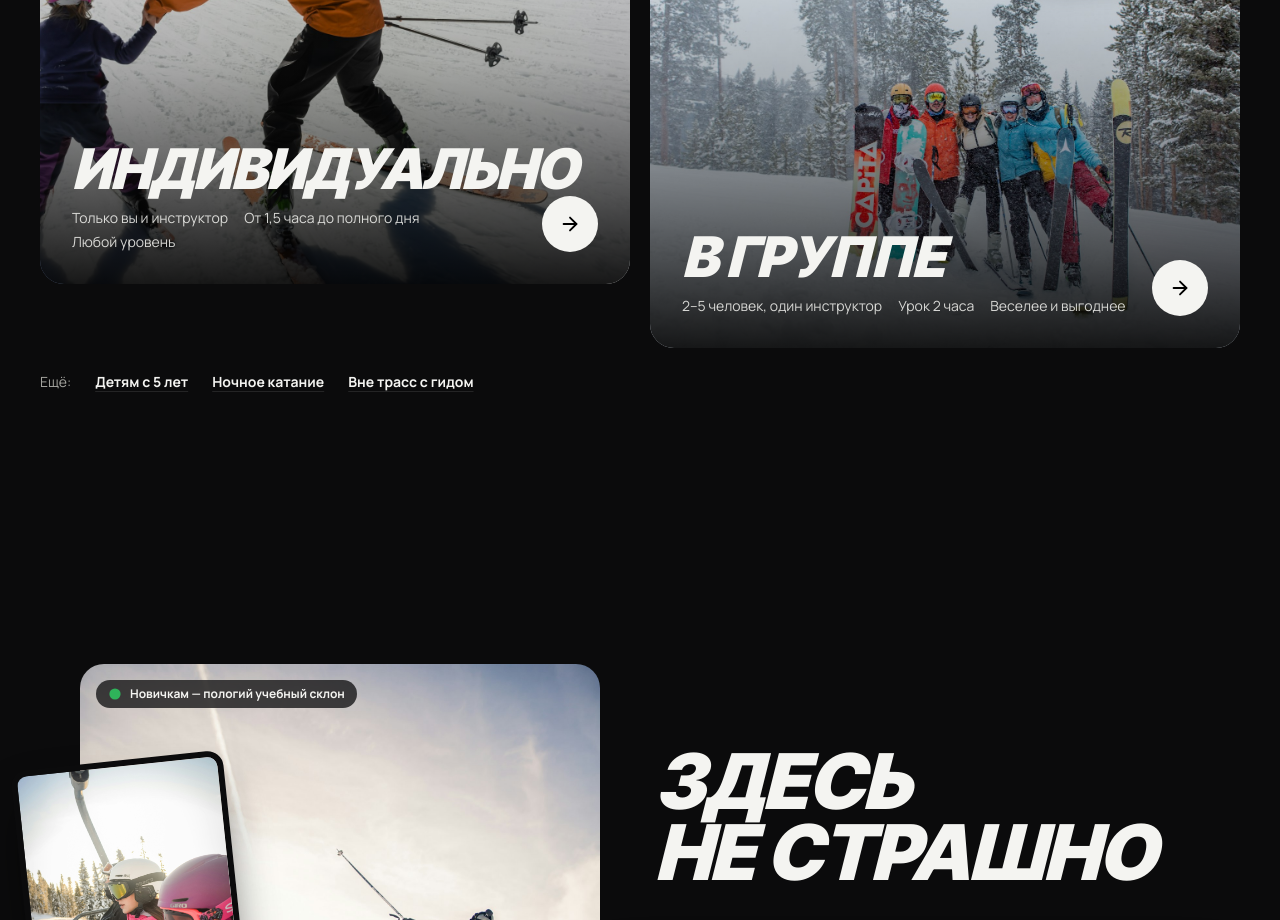
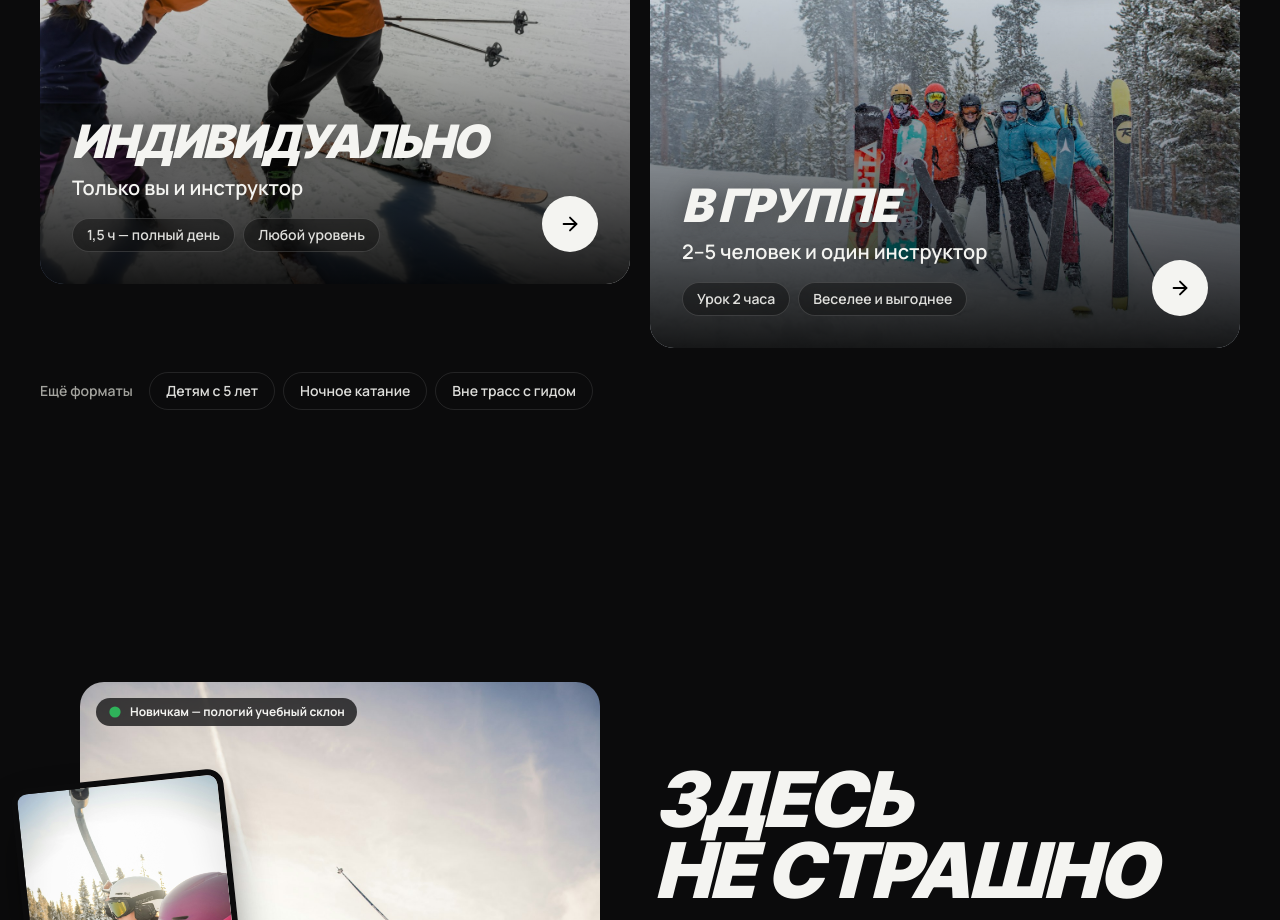
Before and after one commit to t-kobes/snow-school, a Next.js app: page / in a window 1280 px wide. Shown: the part 1340-2260 px from the top of the page. Built offline with nearby package versions, Linux system fonts and the light colour scheme.

Commit message:
style: типографика карточек уроков — заголовок, подзаголовок, плашки фактов

```diff
--- a/src/components/Lessons.tsx
+++ b/src/components/Lessons.tsx
@@ -6,12 +6,13 @@ import { tenge, type FormatId } from "@/lib/data";
 import { prefillBooking } from "@/lib/prefill";
 import { Holo } from "./Holo";
 
-const CARDS: { id: FormatId; title: string; price: string; unit?: string; facts: string[]; photo: string; alt: string; accent: string }[] = [
+const CARDS: { id: FormatId; title: string; lead: string; price: string; unit?: string; facts: string[]; photo: string; alt: string; accent: string }[] = [
   {
     id: "individual",
     title: "Индивидуально",
+    lead: "Только вы и инструктор",
     price: `от ${tenge(45000)}`,
-    facts: ["Только вы и инструктор", "От 1,5 часа до полного дня", "Любой уровень"],
+    facts: ["1,5 ч — полный день", "Любой уровень"],
     photo: "/photos/individual-kid.jpg",
     alt: "Инструктор держит ученицу за руку на склоне",
     accent: "var(--yellow)",
@@ -19,9 +20,10 @@ const CARDS: { id: FormatId; title: string; price: string; unit?: string; facts:
   {
     id: "group",
     title: "В группе",
+    lead: "2–5 человек и один инструктор",
     price: tenge(40000),
     unit: "/чел.",
-    facts: ["2–5 человек, один инструктор", "Урок 2 часа", "Веселее и выгоднее"],
+    facts: ["Урок 2 часа", "Веселее и выгоднее"],
     photo: "/photos/group-forest.jpg",
     alt: "Компания друзей с лыжами и сноубордами на склоне",
     accent: "var(--ice)",
@@ -65,10 +67,16 @@ export function Lessons() {
             </Holo>
             <div className="absolute inset-x-0 bottom-0 p-6 pr-24 sm:p-8 sm:pr-28">
               <div>
-                <p className="display text-[clamp(32px,5vw,56px)]">{c.title}</p>
-                <ul className="mt-3 flex flex-wrap gap-x-4 gap-y-1 text-sm text-text/85">
+                <p className="display text-[clamp(30px,3.6vw,46px)] leading-[0.95] [text-shadow:0_2px_24px_rgb(0_0_0/0.35)]">{c.title}</p>
+                <p className="mt-3 text-lg font-semibold leading-snug text-text sm:text-xl">{c.lead}</p>
+                <ul className="mt-4 flex flex-wrap gap-2">
                   {c.facts.map((f) => (
-                    <li key={f}>{f}</li>
+                    <li
+                      key={f}
+                      className="rounded-full border border-white/15 bg-black/35 px-3.5 py-1.5 text-sm font-semibold text-text/90 backdrop-blur-md"
+                    >
+                      {f}
+                    </li>
                   ))}
                 </ul>
               </div>
@@ -80,14 +88,19 @@ export function Lessons() {
         ))}
       </div>
 
-      <p className="mt-6 flex flex-wrap items-center gap-x-6 gap-y-2 text-sm text-muted">
-        Ещё:
+      <div className="mt-6 flex flex-wrap items-center gap-2">
+        <span className="mr-2 text-sm font-semibold text-muted">Ещё форматы</span>
         {EXTRA.map((e) => (
-          <button key={e.id} type="button" onClick={() => prefillBooking({ format: e.id })} className="font-bold text-text underline decoration-line underline-offset-4 hover:decoration-yellow">
+          <button
+            key={e.id}
+            type="button"
+            onClick={() => prefillBooking({ format: e.id })}
+            className="press rounded-full border border-line px-4 py-2 text-sm font-semibold text-text/90 hover:border-yellow hover:text-yellow"
+          >
             {e.label}
           </button>
         ))}
-      </p>
+      </div>
     </section>
   );
 }
```
